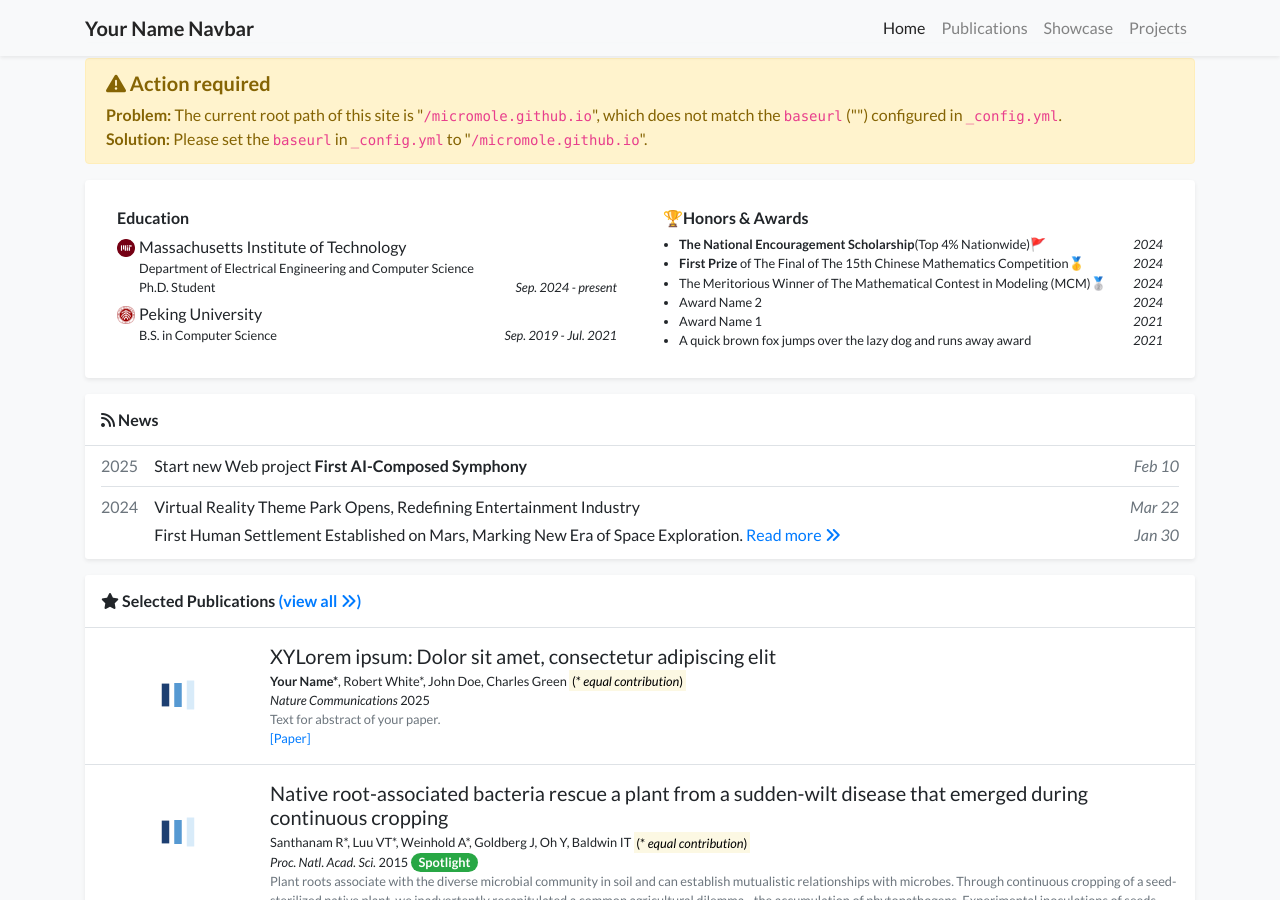
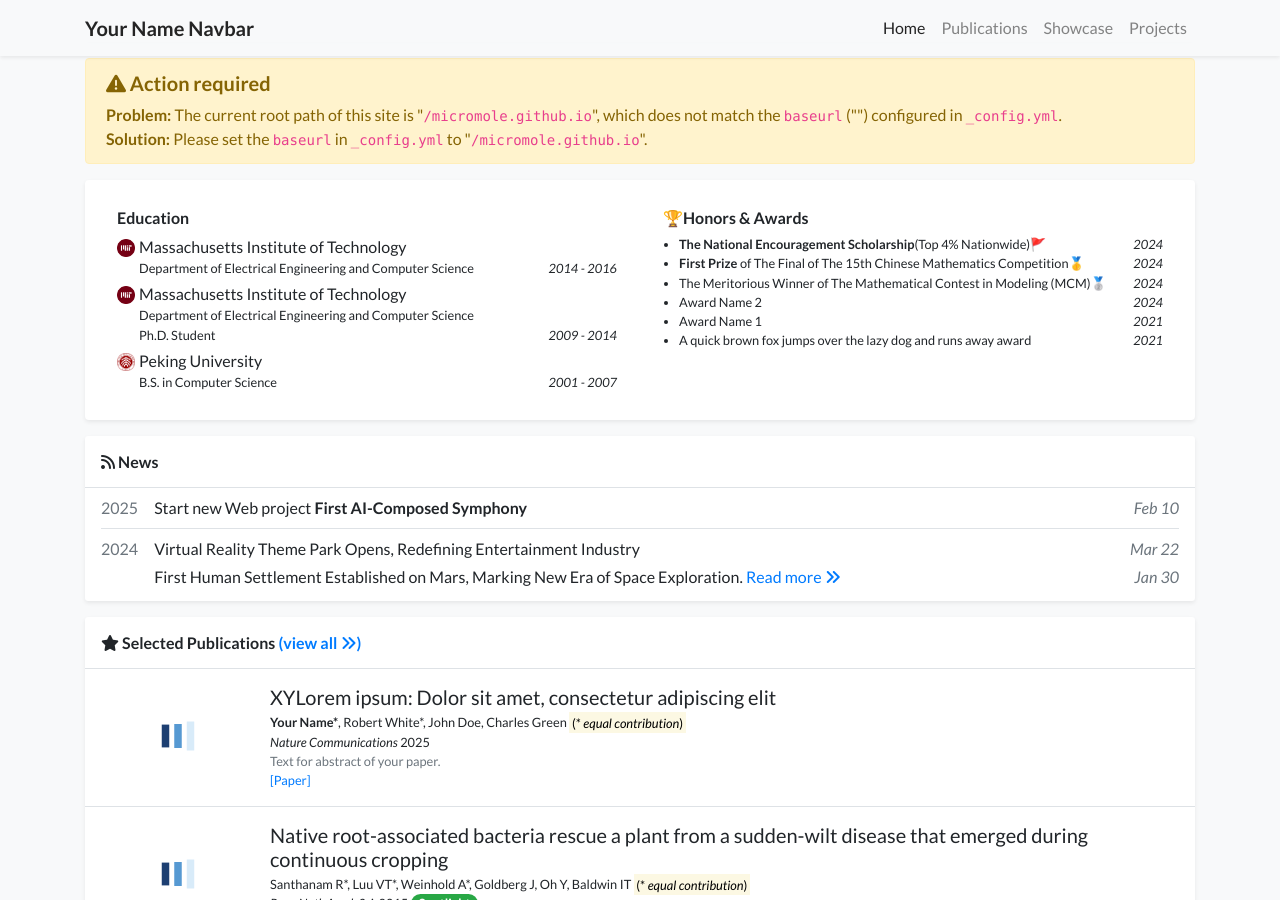
Before and after one commit to micromole/micromole.github.io, a Jekyll site: the page built from index.html, in a window 1280 px wide and 900 px high, scrolled down 489 px. Built offline with Jekyll 4.4.1, drawn with Linux system fonts in a browser that asks for light colours; nearby versions of some CDN libraries; a style sheet for code colours, icons or effects is not loaded.

Commit message:
Update profile.yml

```diff
--- a/_data/profile.yml
+++ b/_data/profile.yml
@@ -42,12 +42,17 @@ education:
   logo: /assets/images/badges/MIT_Social_circle.png
   position: >-
     Department of Electrical Engineering and Computer Science <br/>
+  date: 2014 - 2016
+- name: Massachusetts Institute of Technology
+  logo: /assets/images/badges/MIT_Social_circle.png
+  position: >-
+    Department of Electrical Engineering and Computer Science <br/>
     Ph.D. Student
-  date: Sep. 2024 - present
+  date: 2009 - 2014
 - name: Peking University
   logo: /assets/images/badges/PKU_red.png
   position: B.S. in Computer Science
-  date: Sep. 2019 - Jul. 2021
+  date: 2001 - 2007
 
  #experience:
 # - name: Peking University
```
